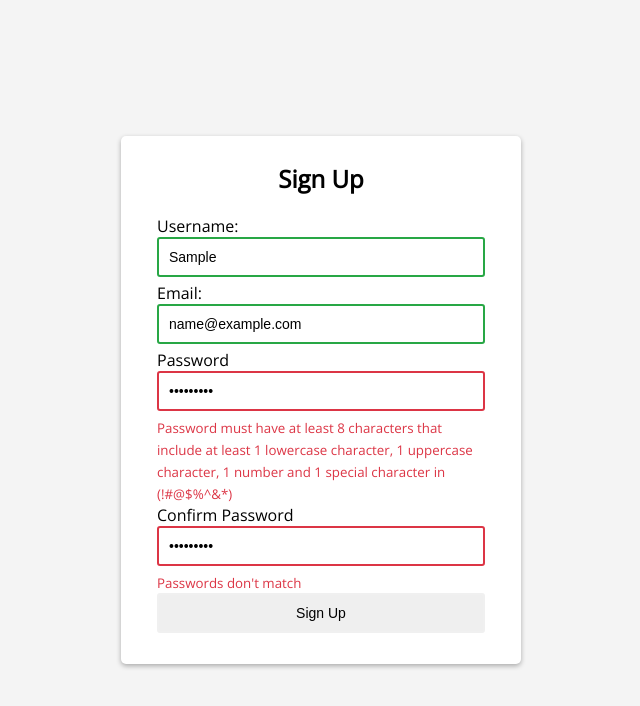
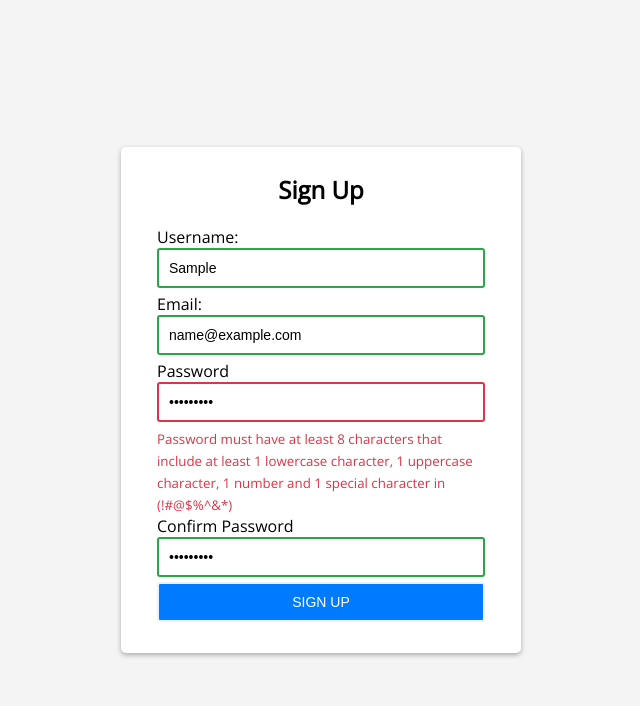
Before and after one commit to netmagik/Form-Validation, a plain HTML site: page index.html in a window 1280 px wide. Both pictures are taken after typing "Sample", "name@example.com", "Sample123", "Sample123" into the empty fields and a click on the input "Sign Up". Shown: the whole page, without its empty margins (319-959 px from the left). Drawn offline with nearby package versions, Linux system fonts and the light colour scheme.

Commit message:
Add debounce function and fix errors

```diff
--- a/index.html
+++ b/index.html
@@ -35,7 +35,7 @@
             </div>
 
             <div class="form-field">
-                <input type="submit" value="Sign Up">
+                <input type="submit" class="btn" value="Sign Up">
             </div>
 
 
--- a/js/app.js
+++ b/js/app.js
@@ -106,6 +106,7 @@ const checkPassword = () => {
 const checkConfirmPassword = () => {
     const confirmPassword = confirmPasswordEl.value.trim();
     let valid = false;
+    const password = passwordEl.value.trim();
 
     if (!isRequired(confirmPassword)) {
         showError(confirmPasswordEl, 'Confirm Password cannot be blank')
@@ -118,8 +119,7 @@ const checkConfirmPassword = () => {
     return valid;
 }
 
-
-function sendForm(e) {
+form.addEventListener('submit', function (e) {
     e.preventDefault();
 
     // Validate forms
@@ -138,11 +138,24 @@ function sendForm(e) {
 
     if (isFormValid) {
     }
+});
+
+// Debounce function
+const debounce = (fn, delay = 500) => {
+    let timeoutID;
+    return (...args) => {
+        // cancel previous timer
+        if (timeoutID) {
+            clearTimeout(timeoutID);
+        }
+    // setup a new timer
+    timeoutID = setTimeout(() => {
+        fn.apply(null, args)
+        }, delay);
+    }
 }
 
-form.addEventListener('submit', sendForm);
-
-form.addEventListener('input', function (e) {
+form.addEventListener('input', debounce(function (e) {
     switch (e.target.id) {
         case 'username':
             checkUsername();
@@ -157,4 +170,4 @@ form.addEventListener('input', function (e) {
             checkConfirmPassword();
             break;
     }
-})
+}));
```
